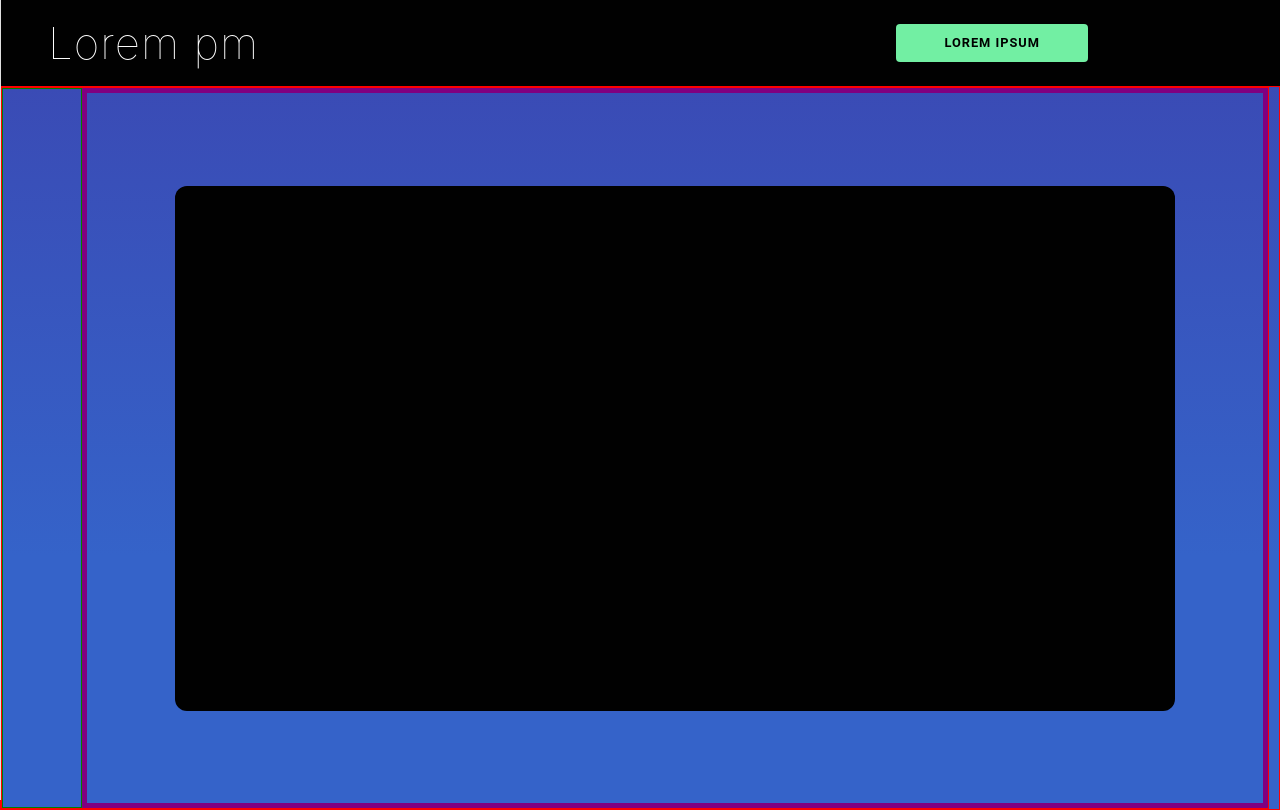
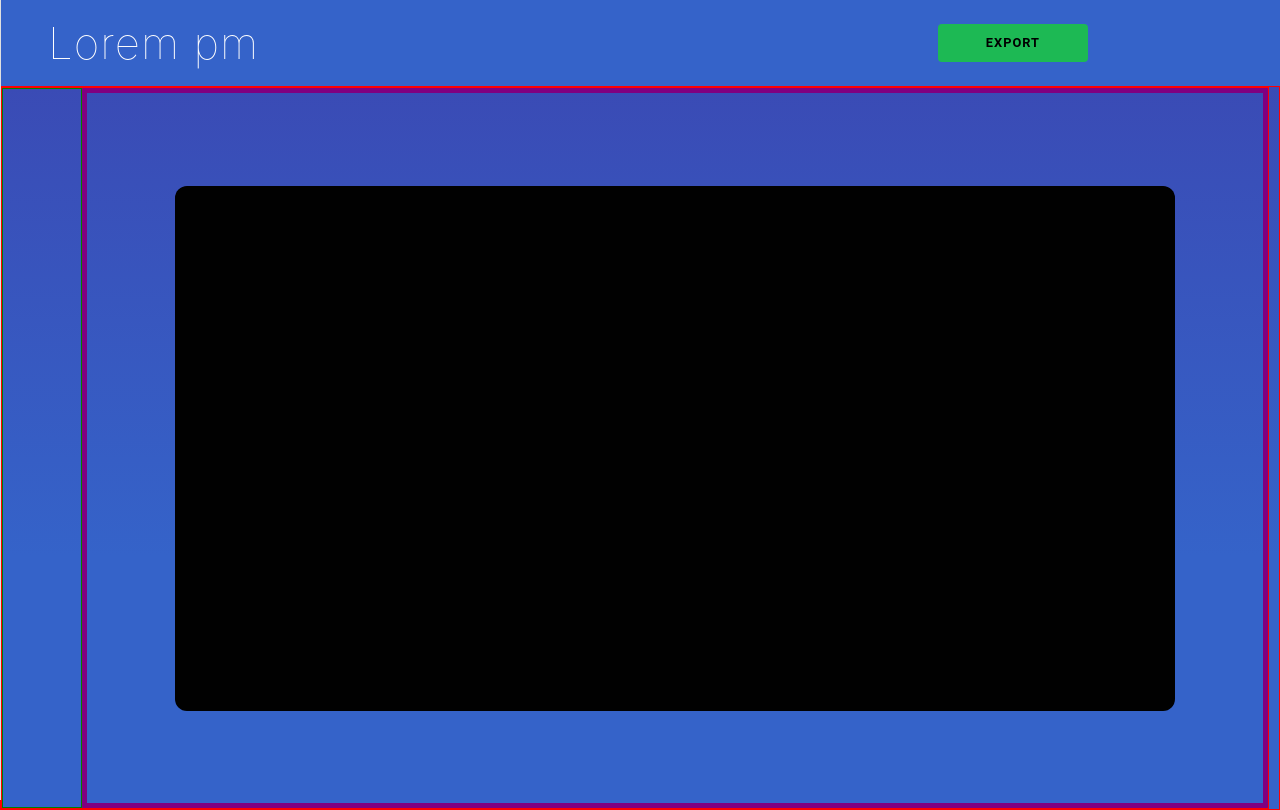
Before and after one commit to Jam20/HackRice2021, a React (Create React App) app: page /main in a window 1280 px wide. Built offline with nearby package versions, Linux system fonts and the light colour scheme.

Commit message:
Added some basic placeholder code for getting response

```diff
--- a/src/screens/HomeScreen.js
+++ b/src/screens/HomeScreen.js
@@ -37,7 +37,7 @@ function HomeScreen(props) {
       body: formData,
     };
     //awaits a response from the python server
-    let response = await fetch('http://localhost:5000/upload_video', options);
+    let response = //await fetch('http://localhost:5000/upload_video', options);
 
     //uses the prop function to send the response to the main page
     props.onChangeFile(response)
--- a/src/screens/MainScreen.js
+++ b/src/screens/MainScreen.js
@@ -9,6 +9,7 @@ const MainScreen = (props) => {
     const history = useHistory()
     const BUTTON_HEIGHT = 37.5
     /**prop analysis will give the current analysis to be displayed on the page. follows same format as python analysis object */
+
     return (
         <>
          <div className='top-bar'>
@@ -17,7 +18,7 @@ const MainScreen = (props) => {
             </text>
             <Button
               sx={{
-                background:'#72EFA3',
+                background:'#1db954',
                 padding:1,
                 paddingRight:6,
                 paddingLeft:6,
@@ -28,13 +29,13 @@ const MainScreen = (props) => {
                 marginBottom:'auto',
                 '&:hover': {
                   opacity:.7,
-                  background:'#72EFA3',
+                  background:'#1db954',
                 },
               }}
               onClick={() => history.push('/home')}
             >
               <text className={'button-text'}>
-                Lorem Ipsum
+                Export
               </text>
             </Button>
           </div>
--- a/src/screens/screens.css
+++ b/src/screens/screens.css
@@ -1,55 +1,53 @@
 .wrapper {
   margin-right: auto;
-    margin-left:  auto;
-    width:100%;
+  margin-left: auto;
+  width: 100%;
   border: solid red 1px;
-    display:flex;
+  display: flex;
   flex-direction: row;
   justify-content: center;
-
 }
 
 .container {
   margin-right: auto;
-    margin-left:  auto;
-    width:100%;
+  margin-left: auto;
+  width: 100%;
   padding-right: 10px;
   border: solid red 1px;
-    display:flex;
+  display: flex;
   flex-direction: column;
   justify-content: start;
   align-items: left;
-
 }
 
 .left-section {
   max-width: 320px;
   border: solid green 1px;
-    display:flex;
+  display: flex;
   flex-direction: column;
-    flex:.5;
-    height:90vh;
+  flex: 0.5;
+  height: 90vh;
   overflow: hidden;
-    left:0;
+  left: 0;
   margin-right: auto;
   max-width: 80px;
 }
 
-  .middle-right-section{
+.middle-right-section {
   border: solid purple 5px;
-     display:flex;
+  display: flex;
   flex-direction: column;
-     flex:5;
-     height:90vh;
-     width:100%
+  flex: 5;
+  height: 90vh;
+  width: 100%;
 }
 
 .top-bar {
   padding: 1rem 0;
-      width:100%;
-      background-color: #010101;
-      color:white;
-      display:flex;
+  width: 100%;
+  background-color: #3563c9;
+  color: white;
+  display: flex;
   flex-direction: row;
 }
 
@@ -62,8 +60,8 @@
 }
 
 .button-text {
-    font-size: .8rem;
+  font-size: 0.8rem;
   font-weight: 700;
   letter-spacing: 1px;
-    color:black;
+  color: black;
 }
```
Also changed, not shown: 1 other file (tests, documents, lock files or other folders). Lines whose indentation alone changed are shown as unchanged.
